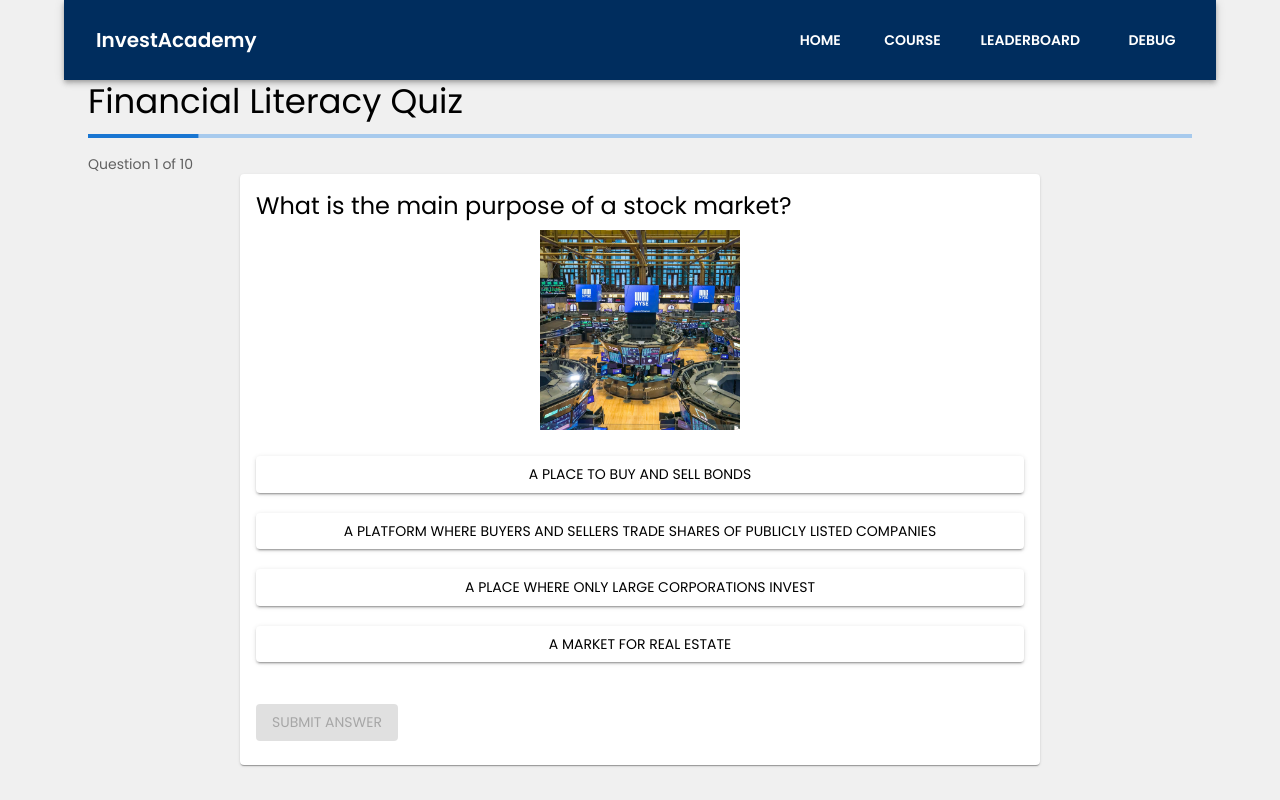
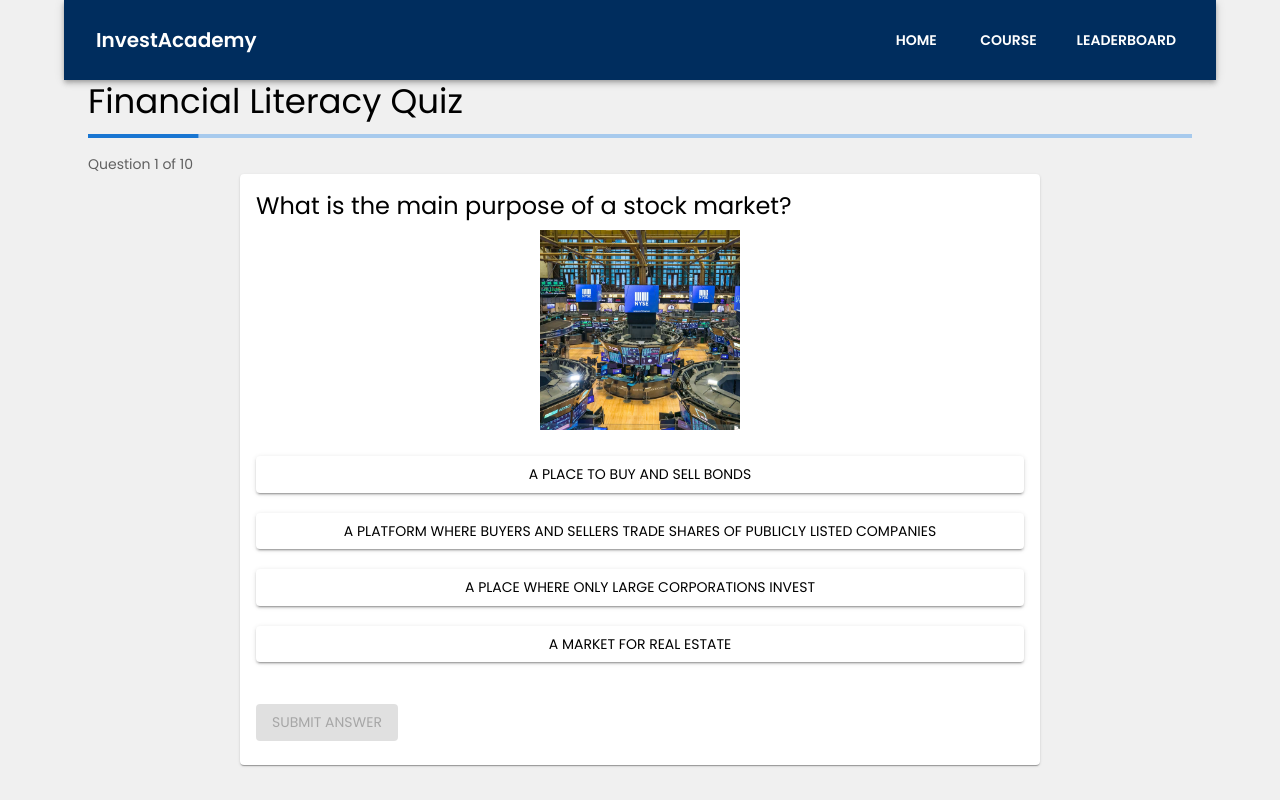
Before and after one commit to ImranZak/InvestAcademy, a React (Vite) app in the folder client/: page /InvestAcademy/guided-trading in a window 1280 px wide. Built offline with nearby package versions, Linux system fonts and the light colour scheme.

Commit message:
Removed Debug button

```diff
--- a/client/src/pages/Navbar.jsx
+++ b/client/src/pages/Navbar.jsx
@@ -23,11 +23,6 @@ const Navbar = ({ onDebug }) => {
           <Button color="inherit" component={Link} to="/learning-mode" sx={{ color: '#ffffff', fontWeight: 'bold' }}>Course</Button>
           <Button color="inherit" component={Link} to="/leaderboard" sx={{ color: '#ffffff', fontWeight: 'bold' }}>Leaderboard</Button>
         </Box>
-
-        {/* Debug Button */}
-        <Button color="inherit" onClick={onDebug} sx={{ color: '#ffffff', fontWeight: 'bold' }}>
-          Debug
-        </Button>
       </Toolbar>
     </AppBar>
   );
```
